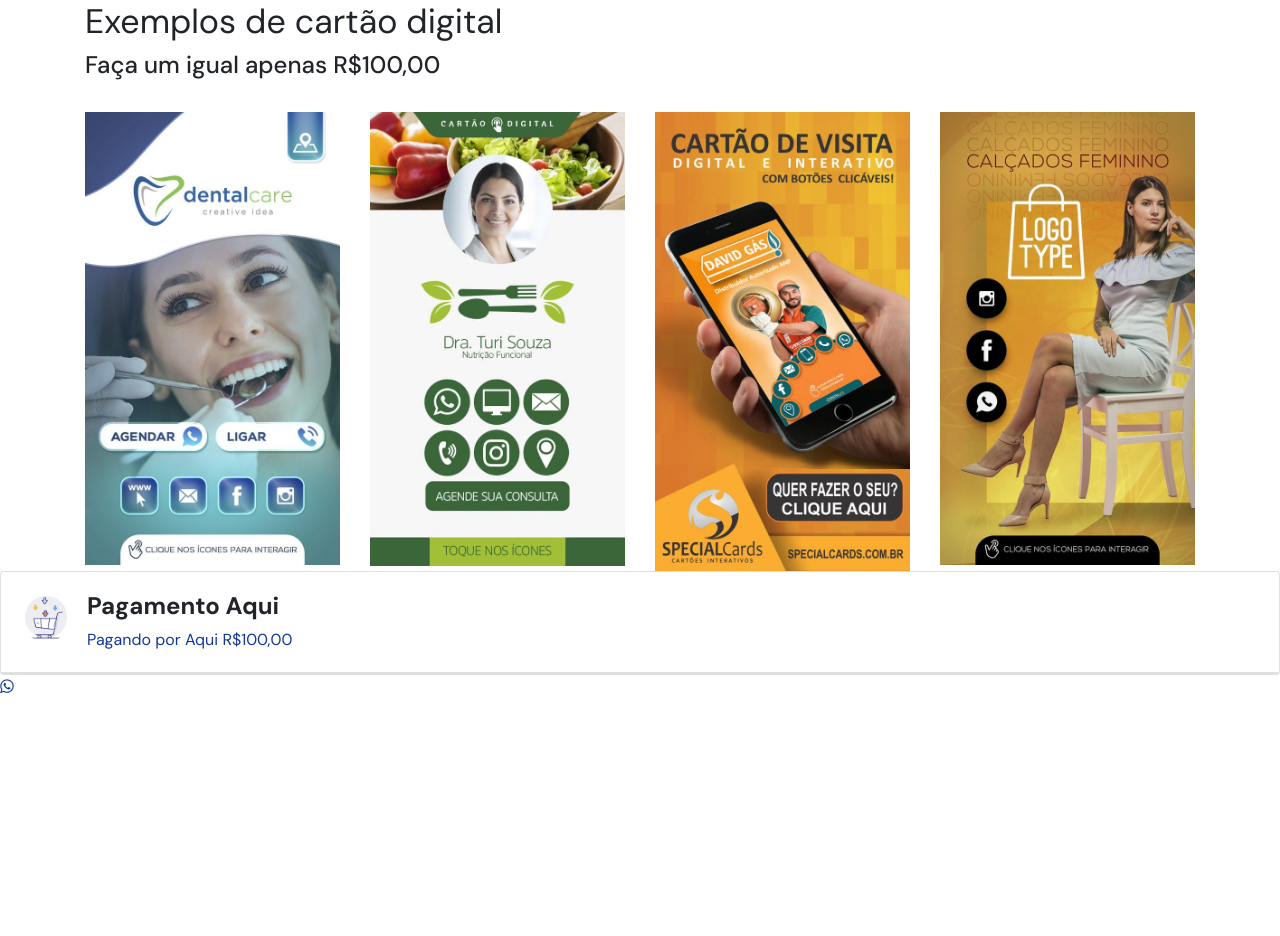
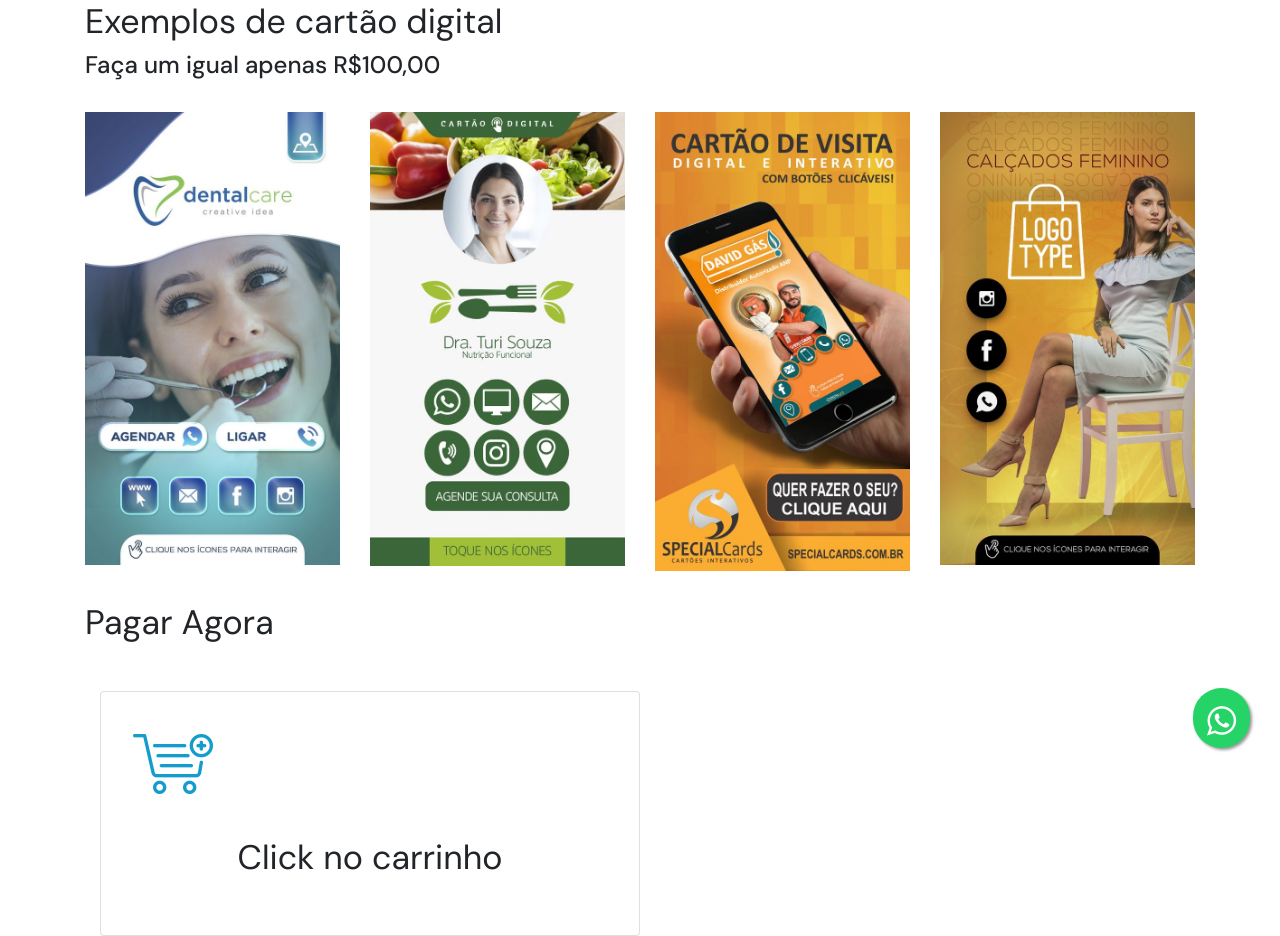
Before and after one commit to conectado-10/QSMS, a PHP site: page /page5.html in a window 1280 px wide. Shown: the part 22-958 px from the top of the page. Before the commit the page ends 716 px from the top, so only its background shows below. Run offline with PHP 8.4, Linux system fonts and the light colour scheme; some libraries are stand-ins or nearby versions; some web fonts are replaced.

Commit message:
create github pages

```diff
--- a/assets/mobirise/css/mbr-additional.css
+++ b/assets/mobirise/css/mbr-additional.css
@@ -1946,97 +1946,48 @@ section.lazy-placeholder:after {
     top: -80px;
   }
 }
-@primaryColor: #133996;
-@secondaryColor: #fc643f;
-@successColor: #00c48c;
-@infoColor: #fdece8;
-@warningColor: #ffcf5c;
-@dangerColor: #939bb4;
-@mainFont: DM Sans;
-@display1Font: 'DM Sans', sans-serif;
-@display1Size: 3.25;
-@display2Font: 'DM Sans', sans-serif;
-@display2Size: 2.125;
-@display5Font: 'DM Sans', sans-serif;
-@display5Size: 1.5;
-@display7Font: 'DM Sans', sans-serif;
-@display7Size: 1.0625;
-@display4Font: 'DM Sans', sans-serif;
-@display4Size: 0.875;
-@isRoundedButtons: true;
-@isAnimatedOnScroll: false;
-@isScrollToTopButton: false;
-@isPublish: true;
-
 .cid-jj2p07s4OF {
-@paddingTop: 0;
-@paddingBottom: 0;
-@showTitle: true;
-@showSubtitle: true;
-@showtext: false;
-@fullWidth: false;
-@noSpacing: false;
-@uname__14: "file:///C:/Users/bacho/AppData/Local/Mobirise.com/Mobirise/sintoniabarra_0040gmail_002ecom/addons/creativem4/components/design-block/../_images/background5.jpg";
-@uname__15: true;
-@uname__16: #ffffff;
-@bg-value: #ffffff;
-@bg-type: "color";
-@bg-color-value: #ffffff;
-@bg-parallax: false;
-@overlay: true;
-@overlayColor: #efefef;
-@overlayOpacity: 0.8;
-
-padding-top: (@paddingTop * 15px);
-padding-bottom: (@paddingBottom * 15px);
-& when (@bg-type = 'color') {
-  background-color: @bg-value;
-}
-& when (@bg-type = 'image') {
-  background-image: url(../../../@bg-value);
-}
-& when (@noSpacing) {
-  .row {
-    margin-left: 0;
-    margin-right: 0;
-  }
-  .item {
-    padding-left: 0;
-    padding-right: 0;
-  }
-}
-& when not (@noSpacing) {
-  .item {
+  padding-top: 0px;
+  padding-bottom: 0px;
+  background-color: #ffffff;
+}
+.cid-jj2p07s4OF .item {
   padding-bottom: 2rem;
 }
-}
 @media (max-width: 768px) {
-  .carousel-control, .carousel-indicators, .modal .close {
+  .cid-jj2p07s4OF .carousel-control,
+  .cid-jj2p07s4OF .carousel-indicators,
+  .cid-jj2p07s4OF .modal .close {
     position: fixed;
   }
 }
 @media (max-width: 767px) {
-  .mbr-slider .carousel-control {
+  .cid-jj2p07s4OF .mbr-slider .carousel-control {
     top: auto;
     bottom: 20px;
   }
-  .mbr-slider > .container .carousel-control {
+  .cid-jj2p07s4OF .mbr-slider > .container .carousel-control {
     margin-bottom: 0;
   }
 }
-.carousel-indicators {
+.cid-jj2p07s4OF .carousel-indicators {
   bottom: 0;
   margin-bottom: 3px;
+}
 @media (max-width: 991px) {
+  .cid-jj2p07s4OF .carousel-indicators {
     margin-bottom: 3.625rem !important;
     padding-left: 2.5rem;
     padding-right: 2.5rem;
   }
+}
 @media (max-width: 767px) {
+  .cid-jj2p07s4OF .carousel-indicators {
     display: none;
   }
 }
-.carousel-indicators .active, .carousel-indicators li {
+.cid-jj2p07s4OF .carousel-indicators .active,
+.cid-jj2p07s4OF .carousel-indicators li {
   width: 7px;
   height: 7px;
   margin: 3px;
@@ -2044,128 +1995,128 @@ padding-bottom: (@paddingBottom * 15px);
   opacity: 0.5;
   border: 4px solid #1b1b1b;
 }
-.carousel-indicators .active {
+.cid-jj2p07s4OF .carousel-indicators .active {
   background: #fff;
 }
-.carousel-indicators li {
+.cid-jj2p07s4OF .carousel-indicators li {
   max-width: 15px;
   max-height: 15px;
   border-radius: 50%;
 }
-.modal {
+.cid-jj2p07s4OF .modal {
   padding-left: 0 !important;
   position: fixed;
   overflow: hidden;
   padding-right: 0 !important;
 }
-.modal-dialog {
+.cid-jj2p07s4OF .modal-dialog {
   margin: 0 auto;
   max-width: 100%;
   padding-left: 1rem;
   padding-right: 1rem;
 }
-.modal-content {
+.cid-jj2p07s4OF .modal-content {
   border-radius: 0;
   border: none;
   background: transparent;
 }
-.modal-body {
+.cid-jj2p07s4OF .modal-body {
   padding: 0;
   display: flex;
   align-items: center;
-  .carousel-item {
+}
+.cid-jj2p07s4OF .modal-body .carousel-item {
   top: 50%;
   transform: translateY(-50%);
 }
-  img {
+.cid-jj2p07s4OF .modal-body img {
   width: 100%;
   object-fit: contain;
-    max-height: ~"calc(100vh - 1.75rem)";
-  }
-}
-.carousel {
+  max-height: calc(100vh - 1.75rem);
+}
+.cid-jj2p07s4OF .carousel {
   width: 100%;
 }
-.modal-backdrop.in {
+.cid-jj2p07s4OF .modal-backdrop.in {
   opacity: 0.8;
 }
-.modal.fade .modal-dialog {
+.cid-jj2p07s4OF .modal.fade .modal-dialog {
   -webkit-transition: margin-top 0.3s ease-out;
   -moz-transition: margin-top 0.3s ease-out;
   -o-transition: margin-top 0.3s ease-out;
   transition: margin-top 0.3s ease-out;
 }
-.modal.fade .modal-dialog, .modal.in .modal-dialog {
+.cid-jj2p07s4OF .modal.fade .modal-dialog,
+.cid-jj2p07s4OF .modal.in .modal-dialog {
   -webkit-transform: none;
   -ms-transform: none;
   -o-transform: none;
   transform: none;
 }
-.mbr-gallery .item-wrapper {
+.cid-jj2p07s4OF .mbr-gallery .item-wrapper {
   cursor: pointer;
 }
-a {
+.cid-jj2p07s4OF a {
   display: block;
 }
-a.img {
+.cid-jj2p07s4OF a.img {
   pointer-events: none;
 }
-}
-
-.cid-sbH2LSxc47 {
-
-padding-top: (@paddingTop * 15px);
-padding-bottom: (@paddingBottom * 15px);
-background-color: @bgColor;
-.mbr-section {
+.cid-H5rudwhnjw {
+  padding-top: 0px;
+  padding-bottom: 0px;
+  background-color: #ffffff;
+}
+.cid-H5rudwhnjw h3 {
   text-align: center;
-  color: #fff;
-}
-}
-
-#witsec-custom-html-block-1n {
-}
-
-.cid-UFVuRg2mFj {
-@Whatbutton: true;
-@heightwhat: 60;
-@widthwhat: 60;
-@bottomwhat: 40;
-@rightwhat: 100;
-@borderadius: 60;
-@bgcolorwhat: #25d366;
-@colorwhat: #ffffff;
-@FontSize: 30;
-
-& when (@Whatbutton) {
-  .float {
+}
+.cid-H5rudwhnjw .mbr-section-subtitle {
+  color: #767676;
+  font-weight: 300;
+}
+.cid-H5rudwhnjw .mbr-content-text {
+  color: #767676;
+}
+.cid-H5rudwhnjw .panel-item {
+  background: #ffffff;
+}
+.cid-H5rudwhnjw .card {
+  word-wrap: break-word;
+}
+.cid-H5rudwhnjw .mbr-iconfont {
+  font-size: 80px;
+  color: #149dcc;
+}
+.cid-H5rudwhnjw .fadeInUp {
+  -webkit-animation-name: wobble;
+  animation-name: wobble;
+}
+.cid-UFVuRg2mFj .float {
   position: fixed;
-    width: (@widthwhat * 1px);
-    height: (@heightwhat * 1px);
-    bottom: (@bottomwhat * 1px);
-    right: (@rightwhat * 1px);
-    background-color: @bgcolorwhat;
-    color: @colorwhat;
-    border-radius: (@borderadius * 1px);
+  width: 57px;
+  height: 60px;
+  bottom: 30px;
+  right: 30px;
+  background-color: #25d366;
+  color: #ffffff;
+  border-radius: 44px;
   text-align: center;
-    font-size: (@FontSize * 1px);
+  font-size: 34px;
   box-shadow: 2px 2px 3px #999;
   z-index: 100;
 }
-  .my-float {
+.cid-UFVuRg2mFj .my-float {
   margin-top: 16px;
 }
-}
-P {
+.cid-UFVuRg2mFj P {
   color: #232323;
 }
-DIV {
+.cid-UFVuRg2mFj DIV {
   color: #ffffff;
 }
-H10 {
+.cid-UFVuRg2mFj H10 {
   color: #767676;
 }
-.hidden {
+.cid-UFVuRg2mFj .hidden {
   display: none;
 }
-}
--- a/page1.html
+++ b/page1.html
@@ -84,7 +84,7 @@
                 </div>
             </div>
             <div class="col-lg-6 my-auto pb-4 mbr-form" data-form-type="formoid">
-                <form action="https://mobirise.com/" method="POST" class="mbr-form form-with-styler" data-form-title="Form Name"><input type="hidden" name="email" data-form-email="true" value="49kE/cgBSpUSiSJ3z0CSGZBqSpYpODi1Ef8BlGl0TWu3Lvp2YHdZOBENyoHrmokvUDyCjVnDtu0jcVMn7x3IMV6BymUwavtxxyfxg2fL2rqlefPzf0h12OswEbncdZyT">
+                <form action="https://mobirise.com/" method="POST" class="mbr-form form-with-styler" data-form-title="Form Name"><input type="hidden" name="email" data-form-email="true" value="vYm+twsEH16BnuF6RVM1oSjUT4QEwQ/zltq1jww8bLUoKtkJQ0hsGeWpX1amV76Hm1PmRbQbWPN0h3fnQ8nr7UKny1FJLXEAHGLnYZNaw08FhS4X+YSMiRlXanY4GUg4">
                     <div class="form-row">
                         <div hidden="hidden" data-form-alert="" class="alert alert-success col-12">O GRUPO TEM UM ENORME PRAZER DE TE CADASTRAR
 LOGO ENTRAREMOS EM CONTATO</div>
--- a/page3.html
+++ b/page3.html
@@ -84,7 +84,7 @@
                 </div>
             </div>
             <div class="col-lg-6 my-auto pb-4 mbr-form" data-form-type="formoid">
-                <form action="https://mobirise.com/" method="POST" class="mbr-form form-with-styler" data-form-title="Form Name"><input type="hidden" name="email" data-form-email="true" value="WJzWQ3ilvxLFtHvI2VtSQ9c5jQwGdMT5fvf0wx5PIjpUCphcdDddebPML01476QmNPEpXoPtJpgrdm4qqrkbodp2cd+imriG5E/KT2JcxxAGMtxr+C9NBrPlbfYyzaLV">
+                <form action="https://mobirise.com/" method="POST" class="mbr-form form-with-styler" data-form-title="Form Name"><input type="hidden" name="email" data-form-email="true" value="tcmYBLay1Eh35ymcBJIVvqEPmn7vWRs0BAaGpjun4V/HN8N5lzDLXjYP/Y/FdWZBHHBpHFW9UqDk+3ioT04d1Wik7yfgOr0b5KhLfp+JYtHCnbYMosbcbQh+uAPMaaus">
                     <div class="form-row">
                         <div hidden="hidden" data-form-alert="" class="alert alert-success col-12">O GRUPO TEM UM ENORME PRAZER DE TE CADASTRAR
 LOGO ENTRAREMOS EM CONTATO</div>
--- a/page5.html
+++ b/page5.html
@@ -11,6 +11,7 @@
 
 
   <title>cartao digital</title>
+  <link rel="stylesheet" href="assets/web/assets/mobirise-icons/mobirise-icons.css">
   <link rel="stylesheet" href="assets/tether/tether.min.css">
   <link rel="stylesheet" href="assets/bootstrap/css/bootstrap.min.css">
   <link rel="stylesheet" href="assets/bootstrap/css/bootstrap-grid.min.css">
@@ -34,25 +35,25 @@
         <div class="row mbr-gallery" data-toggle="modal">
             <div class="col-sm-6 col-md-4 col-lg-3 item gallery-image">
                 <div class="item-wrapper">
-                   <img class="w-100" src="assets/images/5ad8d41e1bd4b36a83fba89ffb42345b.jpg" alt="" title="" data-target="#sbHbJwdJpQ" data-slide-to="0">
+                   <img class="w-100" src="assets/images/5ad8d41e1bd4b36a83fba89ffb42345b.jpg" alt="" title="" data-target="#sbHeBM11XX" data-slide-to="0">
                 </div>
 
 
             </div><div class="col-sm-6 col-md-4 col-lg-3 item gallery-image">
                 <div class="item-wrapper">
-                    <img class="w-100" src="assets/images/319afa49cd085158630144760aba5242.jpg" alt="" title="" data-slide-to="1" data-target="#sbHbJwdJpQ">
+                    <img class="w-100" src="assets/images/319afa49cd085158630144760aba5242.jpg" alt="" title="" data-slide-to="1" data-target="#sbHeBM11XX">
                 </div>
 
             </div>
           <div class="col-sm-6 col-md-4 col-lg-3 item gallery-image">
                 <div class="item-wrapper">
-                     <img class="w-100" src="assets/images/a7dff33b5a6c50f683190a6d0bf84f0d.jpg" alt="" title="" data-slide-to="2" data-target="#sbHbJwdJpQ">
+                     <img class="w-100" src="assets/images/a7dff33b5a6c50f683190a6d0bf84f0d.jpg" alt="" title="" data-slide-to="2" data-target="#sbHeBM11XX">
                 </div>
 
             </div>
             <div class="col-sm-6 col-md-4 col-lg-3 item gallery-image">
                 <div class="item-wrapper">
-                     <img class="w-100" src="assets/images/e8e91c65d454516d852548226fa51ae1.jpg" alt="" data-slide-to="3" title="" data-target="#sbHbJwdJpQ">
+                     <img class="w-100" src="assets/images/e8e91c65d454516d852548226fa51ae1.jpg" alt="" data-slide-to="3" title="" data-target="#sbHeBM11XX">
                 </div>
 
             </div>
@@ -63,36 +64,45 @@
     </div>
 </section>
 
-<div class="card promoting-card cid-sbH2LSxc47" id="custom-html-1o" data-rv-view="202">
+<section class="counters1 counters cid-H5rudwhnjw" id="design-block-H5rudwhnjw">
 
-  <!-- Card content -->
-  <div class="card-body d-flex flex-row">
 
-    <!-- Avatar -->
-    <a href="https://www.mercadopago.com.br/checkout/v1/redirect?pref_id=182607936-ba5a4921-a25c-487c-ba95-0841e057a4e2"><img src="assets/images/123036.png" class="rounded-circle mr-3" height="50px" width="50px" alt="avatar" title="" media-simple="true"></a>
 
-    <!-- Content -->
-    <div>
 
-      <!-- Title -->
-      <h4 class="card-title font-weight-bold mb-2">Pagamento Aqui</h4>
-      <!-- Subtitle -->
-      <p class="card-text"><a href="https://www.mercadopago.com.br/checkout/v1/redirect?pref_id=182607936-ba5a4921-a25c-487c-ba95-0841e057a4e2">Pagando por Aqui R$100,00</a></p>
 
+    <div class="container">
+        <h2 class="mbr-section-title pb-3 align-center mbr-fonts-style display-2">Pagar Agora</h2>
+
+
+        <div class="container pt-4 mt-2">
+            <div class="media-container-row">
+                <div class="card p-3 align-center col-12 col-md-6">
+                    <div class="panel-item p-3">
+                        <div class="card-img pb-3">
+                            <a href="https://www.mercadopago.com.br/checkout/v1/redirect?pref_id=182607936-ba5a4921-a25c-487c-ba95-0841e057a4e2"><span class="mbr-iconfont mbri-cart-add"></span></a>
                         </div>
 
-  </div>
-
-  <!-- Card image -->
-<!-- Card -->
-<div class="card promoting-card">
+                        <div class="card-text">
+                            <h3 class="count pt-3 pb-3 mbr-fonts-style display-2">Click no carrinho</h3>
 
 
                         </div>
+                    </div>
+                </div>
+
+
+
+
+
+
+
 
             </div>
+        </div>
+   </div>
+</section>
 
-<section class="mbr-section mbr-section--no-padding" id="witsec-custom-html-block-1n" custom-code="true" data-rv-view="154">
+<section class="mbr-section mbr-section--no-padding" id="witsec-custom-html-block-1n" custom-code="true" data-rv-view="223">
 
  <div class="witsec-custom-html-container elements-content" style="padding-top: 0rem; padding-bottom: 0rem;">
     <div class="mbr-section__container block" style="width: 100%;"><script type="text/javascript" async="" src="//l.getsitecontrol.com/y791lm48.js">
@@ -143,11 +153,12 @@
   <script src="assets/tether/tether.min.js"></script>
   <script src="assets/bootstrap/js/bootstrap.min.js"></script>
   <script src="assets/smoothscroll/smooth-scroll.js"></script>
+  <script src="assets/viewportchecker/jquery.viewportchecker.js"></script>
   <script src="assets/theme/js/script.js"></script>
-  <script src="assets/witsec-mailform/witsec-mailform.js"></script>
   <script src="assets/singa4real/singa4real-form.js"></script>
   <script src="assets/singa4real/shopcart.js"></script>
   <script src="assets/singa4real/plugin-backend.js"></script>
+  <script src="assets/witsec-mailform/witsec-mailform.js"></script>
 
 
 </body>
```
Also changed, not shown: 1 other file. Lines whose indentation alone changed are shown as unchanged.
